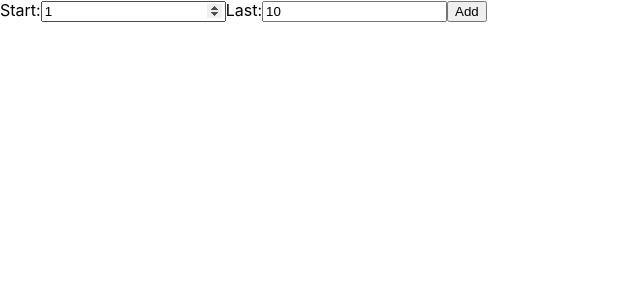
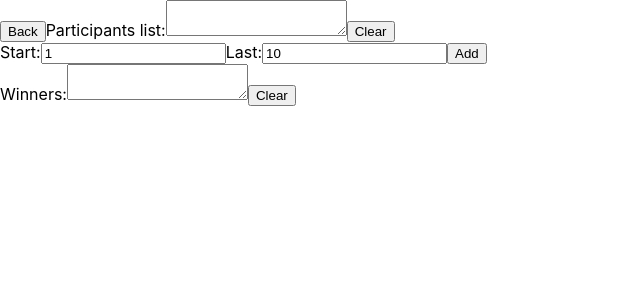
Before and after one commit to LouYu2015/react-lottery-machine, a React (Create React App) app: page / in a window 1280 px wide. Shown: the top 300 px of the page, without its empty margins (0-640 px from the left). Built offline with nearby package versions, Linux system fonts and the light colour scheme.

Commit message:
Finished settings

```diff
--- a/src/App.js
+++ b/src/App.js
@@ -2,11 +2,25 @@ import React from 'react';
 import './App.css';
 import './Settings/Settings'
 import Settings from './Settings/Settings';
+import { Route, Router } from 'react-router-dom';
 
 class App extends React.Component {
+  state = {participants: [],
+      winners: []};
+
+
+  onListChange = (listName, content) => {
+    this.setState({[listName]: content});
+  }
+
   render = () => {
     return (
-      <Settings />
+        <Route>
+          <Settings
+            onListChange={this.onListChange}
+            participants={this.state.participants}
+            winners={this.state.winners}/>
+        </Route>
     );
   }
 }
--- a/src/Settings/Settings.js
+++ b/src/Settings/Settings.js
@@ -1,11 +1,64 @@
 import React from 'react';
+import {Link} from 'react-router-dom';
 import './BatchAdd'
 import BatchAdd from './BatchAdd';
 
 class Settings extends React.Component {
-    render = () => {
-        return <BatchAdd />
-    }
+	onListTextboxChange = (event) => {
+		this.props.onListChange(event.target.name,
+			event.target.value.split("\n"));
+	}
+
+	onClear = (event) => {
+		this.props.onListChange(event.target.name,
+			[]);
+	}
+
+	onExit = (event) => {
+		this.props.onListChange("participants",
+			this.props.participants.filter(str => str.length > 0));
+		this.props.onListChange("winners",
+			this.props.winners.filter(str => str.length > 0));
+	}
+
+	render = () => {
+		return (
+			<div>
+				<Link to="/about">
+				<button
+					onClick={this.onExit}>
+						Back
+				</button>
+				</Link>
+				<label>
+					Participants list:
+					<textarea
+						name="participants"
+						value={this.props.participants.join("\n")}
+						onChange={this.onListTextboxChange} />
+					<button
+						name="participants"
+						onClick={this.onClear}>
+							Clear
+					</button>
+				</label>
+
+				<BatchAdd />
+
+				<label>
+					Winners:
+					<textarea
+						name="winners"
+						value={this.props.winners.join("\n")}
+						onChange={this.onListTextboxChange} />
+					<button
+						name="winners"
+						onClick={this.onClear}>
+							Clear
+					</button>
+				</label>
+			</div>)
+	}
 }
 
 export default Settings;
--- a/src/index.js
+++ b/src/index.js
@@ -5,7 +5,12 @@ import App from './App';
 import * as serviceWorker from './serviceWorker';
 import { BrowserRouter, Route, Link } from 'react-router-dom'
 
-ReactDOM.render(<App />,
+ReactDOM.render(
+    <BrowserRouter>
+      <Route path="/">
+          <App />
+      </Route>
+    </BrowserRouter>,
     document.getElementById('root'));
 
 // If you want your app to work offline and load faster, you can change
```
Also changed, not shown: src/Settings/BatchAdd.js (indentation only).
